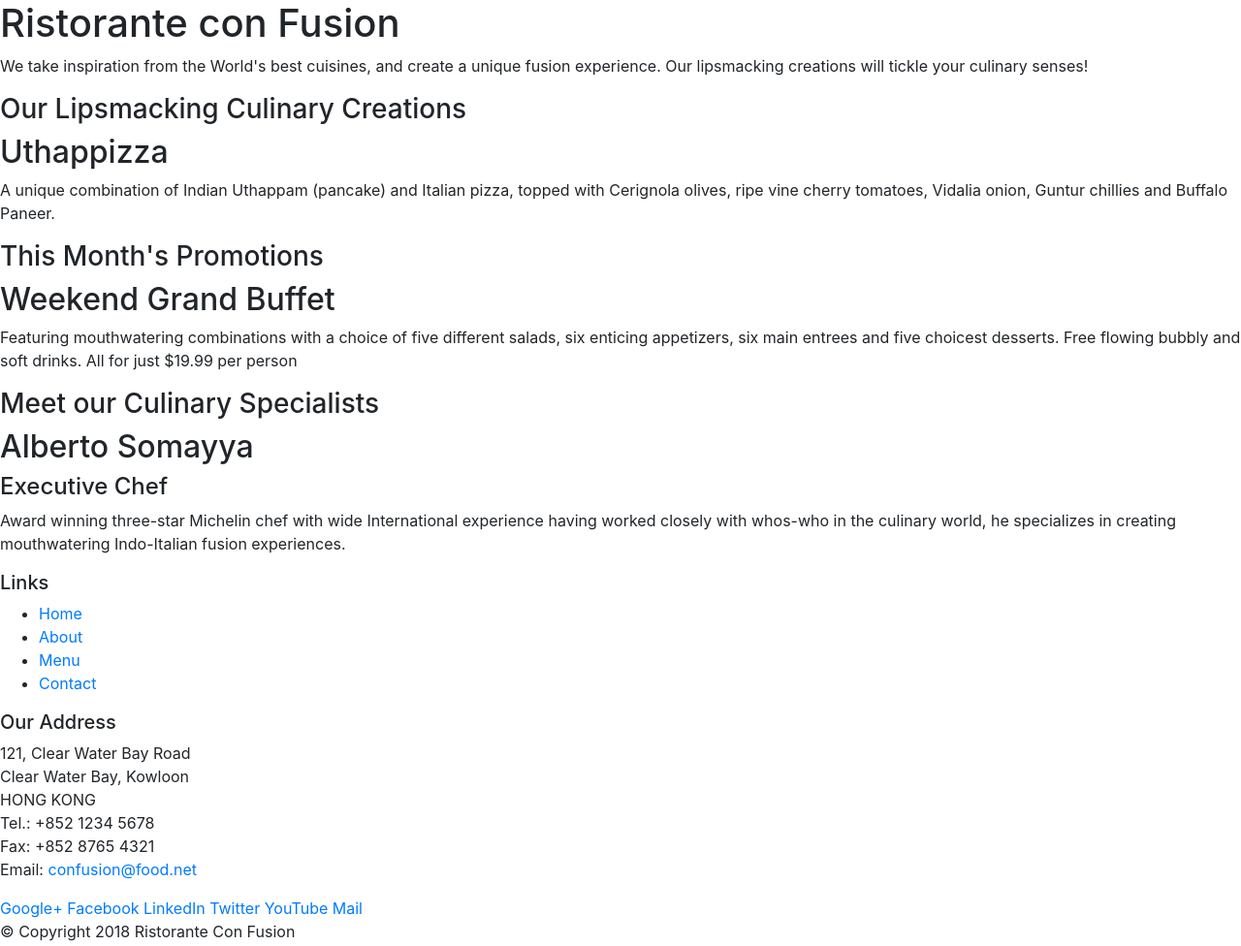
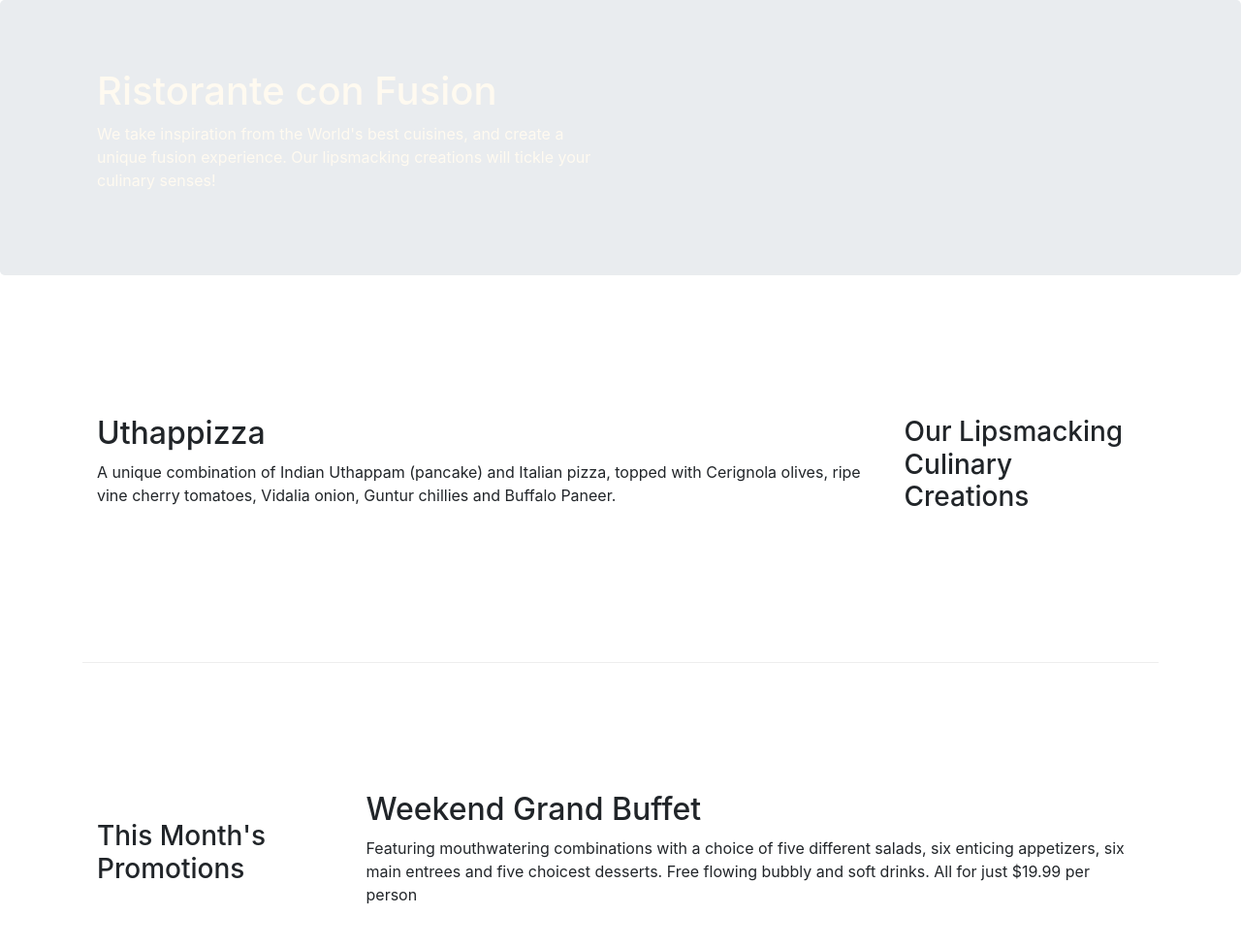
Before and after one commit to ImranAhmed26/ConFusionResto.github.io, a website: page index.html in a window 1280 px wide. Shown: the top 976 px of the page at 97% size. Drawn offline with nearby package versions, Linux system fonts and the light colour scheme.

Commit message:
1st assignment added

```diff
--- /dev/null
+++ b/Css/style.css
@@ -0,0 +1,30 @@
+.row-header{
+    margin: 0px auto;
+    padding: 0px auto;
+}
+
+.row-content {
+    margin: 0px auto;
+    padding: 50px 0px 50px 0px;
+    border-bottom: 1px ridge;
+    min-height: 400px;
+}
+
+.footer{
+    background-color: #D1C4E9;
+    margin: 0px auto;
+    padding: 20px 0px 20px 0px;
+}
+
+.jumbotron{
+    padding: 70px 30px 70px 30px;
+    margin: 0px auto;
+    /* background-color: #9575CD; */
+    color: floralwhite;
+}
+
+.adress{
+    font-size: 80%;
+    margin: 0px;
+    color: #0f0f0f;
+}
--- a/index.html
+++ b/index.html
@@ -8,51 +8,52 @@
 
     <!-- Bootstrap CSS -->
     <link rel="stylesheet" href="node_modules/bootstrap/dist/css/bootstrap.min.css">
+    <link rel="stylesheet" href="Css/style.css">
     <title>Ristorante Con Fusion</title>
 </head>
 
 <body>
 
-    <header>
-        <div>
-            <div>
-                <div>
+    <header class="jumbotron">
+        <div class="container">
+            <div class="row row-header">
+                <div class="col-12 col-sm-6">
                     <h1>Ristorante con Fusion</h1>
                     <p>We take inspiration from the World's best cuisines, and create a unique fusion experience. Our lipsmacking creations will tickle your culinary senses!</p>
                 </div>
-                <div>
+                <div class="col-12 col-sm">
                 </div>
             </div>
         </div>
     </header>
 
-    <div>
-        <div>
-            <div>
+    <div class="container">
+        <div class="row row-content align-items-center">
+            <div class="col-12 col-sm-4 order-sm-last col-md-3">
                 <h3>Our Lipsmacking Culinary Creations</h3>
             </div>
-            <div>
+            <div class="col col-sm order-sm-first col-md">
                 <h2>Uthappizza</h2>
                 <p>A unique combination of Indian Uthappam (pancake) and Italian pizza, topped with Cerignola olives, ripe vine cherry tomatoes, Vidalia onion, Guntur chillies and Buffalo Paneer.</p>
             </div>
         </div>
 
 
-        <div>
-            <div>
+        <div class="row row-content align-items-center">
+            <div class="col-12 col-sm-4 col-md-3">
                 <h3>This Month's Promotions</h3>
             </div>
-            <div>
+            <div class="col col-sm col-md">
                 <h2>Weekend Grand Buffet</h2>
                 <p>Featuring mouthwatering combinations with a choice of five different salads, six enticing appetizers, six main entrees and five choicest desserts. Free flowing bubbly and soft drinks. All for just $19.99 per person </p>
             </div>
         </div>
 
-        <div>
-            <div>
+        <div class="row row-content align-items-center">
+            <div class="col-12 col-sm-4 order-sm-last col-md-3">
                 <h3>Meet our Culinary Specialists</h3>
             </div>
-            <div>
+            <div class="col col-sm order-sm-first col-md">
                 <h2>Alberto Somayya</h2>
                 <h4>Executive Chef</h4>
                 <p>Award winning three-star Michelin chef with wide International experience having worked closely with whos-who in the culinary world, he specializes in creating mouthwatering Indo-Italian fusion experiences. </p>
@@ -60,19 +61,19 @@
         </div>
     </div>
 
-    <footer>
-        <div>
-            <div>
-                <div>
+    <footer class="footer">
+        <div class="container">
+            <div class="row ">
+                <div class="col-4 offset-1 col-sm-2">
                     <h5>Links</h5>
-                    <ul>
+                    <ul class="list-unstyled">
                         <li><a href="#">Home</a></li>
                         <li><a href="#">About</a></li>
                         <li><a href="#">Menu</a></li>
                         <li><a href="#">Contact</a></li>
                     </ul>
                 </div>
-                <div>
+                <div class="col-7 col-sm-5">
                     <h5>Our Address</h5>
                     <address>
 		              121, Clear Water Bay Road<br>
@@ -83,8 +84,8 @@
 		              Email: <a href="mailto:confusion@food.net">confusion@food.net</a>
 		           </address>
                 </div>
-                <div>
-                    <div>
+                <div  class="col-12 col-sm-4 align-self-center">
+                    <div class="text-center">
                         <a href="http://google.com/+">Google+</a>
                         <a href="http://www.facebook.com/profile.php?id=">Facebook</a>
                         <a href="http://www.linkedin.com/in/">LinkedIn</a>
@@ -94,8 +95,8 @@
                     </div>
                 </div>
            </div>
-           <div>
-                <div>
+           <div class="row justify-content-center">
+                <div class="col-auto">
                     <p>© Copyright 2018 Ristorante Con Fusion </p>
 
                 </div>
```
Also changed, not shown: aboutus.html (added, +104 -0 lines).
